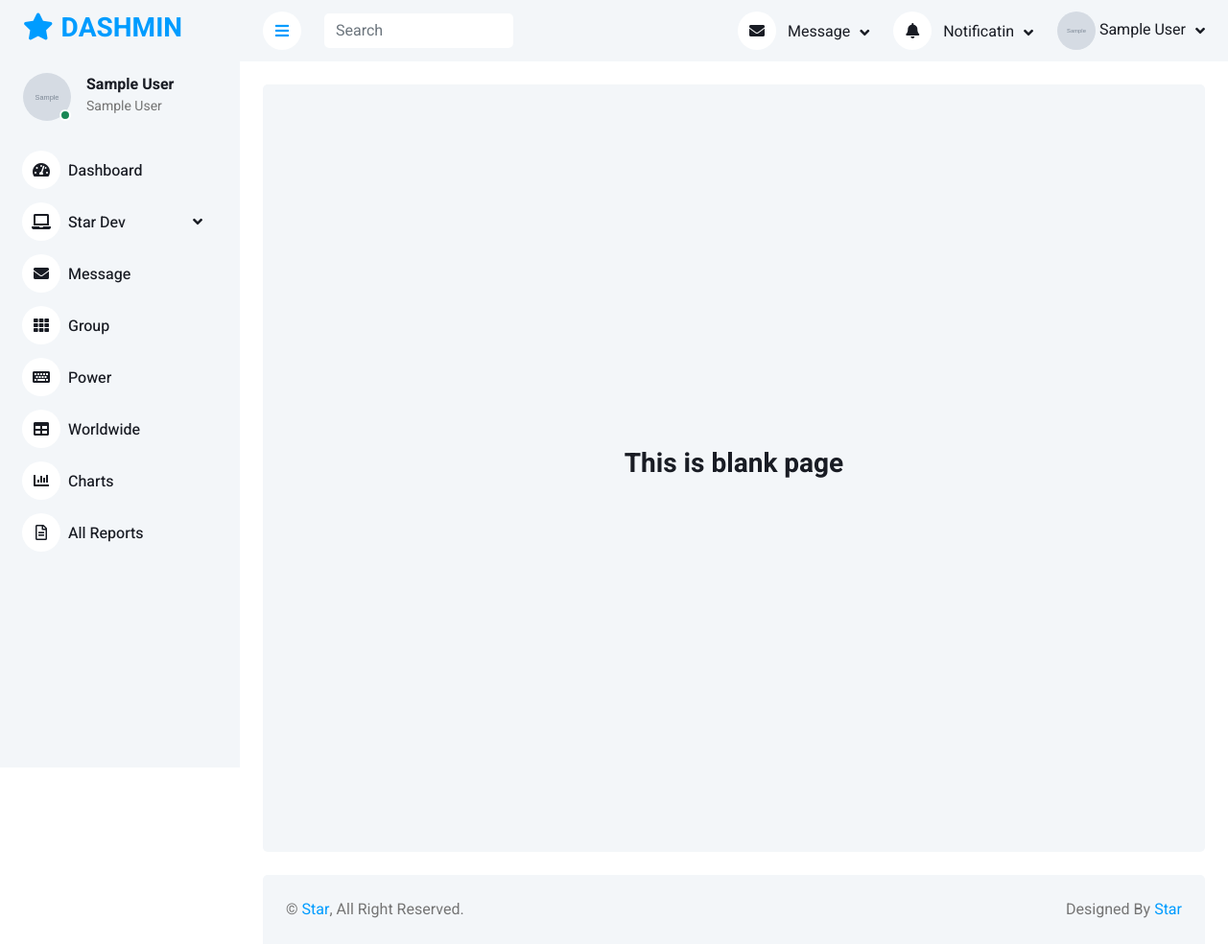
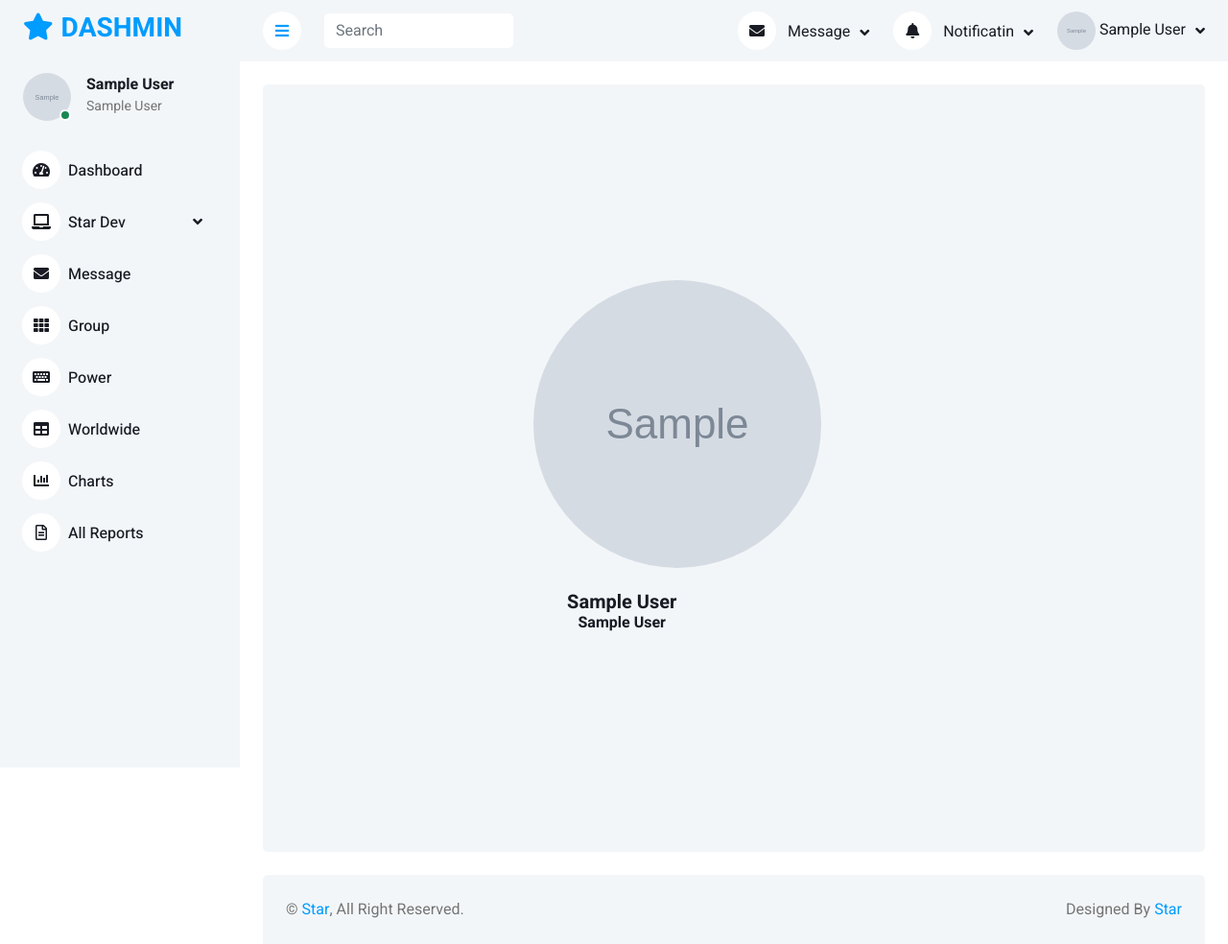
Before and after one commit to Hridoy-Jomadder/Star_Dashboard, a PHP site: page /co-ceo.php in a window 1280 px wide. Shown: the whole page at 96% size. Run offline with PHP 8.4, Linux system fonts and the light colour scheme; the visitor is signed in with stand-in values (Sample User, id 1); tables that the repository leaves empty or names only in its code hold one stand-in row (values such as "Sample post"); grey boxes marked "Sample" are stand-in pictures; some libraries are stand-ins or nearby versions.

Commit message:
first commit

```diff
--- a/ceo.php
+++ b/ceo.php
@@ -242,7 +242,7 @@ function getprofile_image($userId) {
             <!-- Navbar End -->
 
 
-            <!-- Blank Start -->
+            <!-- Start -->
             <div class="container-fluid pt-4 px-4">
                 <div class="row vh-100 bg-light rounded align-items-center justify-content-center mx-0">
                     <div class="col-md-6 text-center">
@@ -260,7 +260,7 @@ function getprofile_image($userId) {
                     </div>
                 </div>
             </div>
-            <!-- Blank End -->
+            <!-- End -->
 
 
              <!-- Footer Start -->
--- a/co-ceo.php
+++ b/co-ceo.php
@@ -241,15 +241,25 @@ function getprofile_image($userId) {
             <!-- Navbar End -->
 
 
-            <!-- Blank Start -->
+            <!-- Start -->
             <div class="container-fluid pt-4 px-4">
                 <div class="row vh-100 bg-light rounded align-items-center justify-content-center mx-0">
                     <div class="col-md-6 text-center">
-                        <h3>This is blank page</h3>
+                    <div class="col-sm-12 col-xl-6">
+                        <div class="bg-light rounded h-100 p-4">
+                            <?php
+                            // Display the user's profile photo
+                            echo '<img src="uploads/' . $profile_image . '" width="300" height="300" class="rounded-circle">';
+                            ?>
+                            <br><br>
+                            <h5 class="mb-0"><?php echo $user_data['first_name'] . " " . $user_data['last_name']?></h6>
+                            <h6 class="mb-4"><?php echo $user_data['title'] ?></h5>
+                        </div>
+                    </div>
                     </div>
                 </div>
             </div>
-            <!-- Blank End -->
+            <!-- End -->
 
 
              <!-- Footer Start -->
```
Also changed, not shown: star_member.php (+13 -3 lines).
